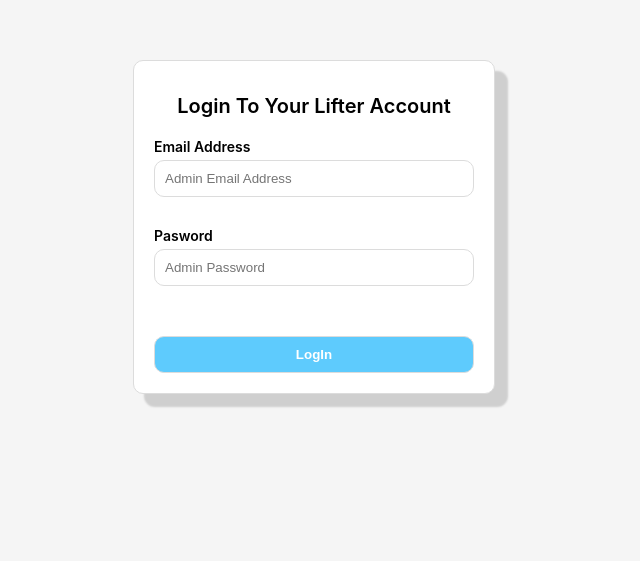
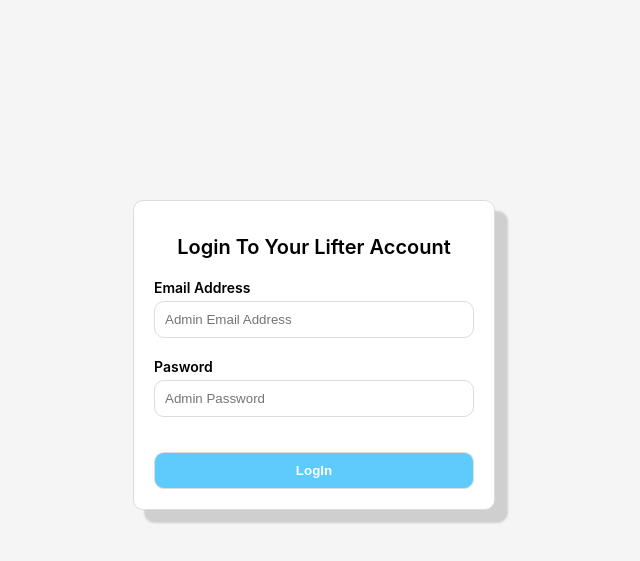
Before and after one commit to lifters-international/LiftersAdmin, a React (Create React App) app: page /login in a window 1280 px wide. Shown: the part 173-734 px from the top of the page, without its empty margins (326-966 px from the left). Built offline with nearby package versions, Linux system fonts and the light colour scheme; the HTML template or start-up script is replaced by a standard one.

Commit message:
fixed styling issue

```diff
--- a/src/components/AppLayout/index.css
+++ b/src/components/AppLayout/index.css
@@ -4,7 +4,7 @@
     align-items: center;
     justify-content: center;
     height: 100vh;
-    width: 100vw;
+    width: 100%;
     background-color: #f5f5f5;
 }
 
@@ -42,7 +42,7 @@ input {
     border: 1px solid gainsboro;
     border-radius: 10px;
     padding: 20px;
-    margin: 20px;
+    margin-top: 20%;
     width: 25%;
     box-shadow: 12px 12px 2px 1px rgba(56, 56, 56, 0.2);
 }
--- a/src/components/Home/index.css
+++ b/src/components/Home/index.css
@@ -1,6 +1,6 @@
 .header {
     background-color: #000;
-    width: 100%;
+    width: 100vw;
     display: flex;
     flex-direction: row;
     justify-content: center;
@@ -16,6 +16,7 @@
     width: 50%;
     text-align: left;
     cursor: pointer;
+    margin-left: 2%;
 }
 
 .header-content {
@@ -54,7 +55,8 @@
 
 .scrollView {
     height: 200px;
-    overflow: auto;
+    overflow-y: auto;
+    overflow-x: hidden;
 }
 
 .FoodDetails {
@@ -67,7 +69,7 @@
     margin-top: 10px;
     display: flex;
     flex-direction: column;
-    width: 90%
+    width: 70%
 }
 
 .FoodDetails__Name {
--- a/src/components/LabelInputDiv/index.css
+++ b/src/components/LabelInputDiv/index.css
@@ -1,6 +1,4 @@
 .Label-Input-Div {
     display: flex;
     flex-direction: column;
-    margin-top: 10px;
-    margin-bottom: 10px;
 }
--- a/src/components/RegisterButton/index.css
+++ b/src/components/RegisterButton/index.css
@@ -3,7 +3,7 @@
     border: 1px solid gainsboro;
     border-radius: 10px;
     padding: 10px;
-    margin-top: 20px;
+    margin-top: 15px;
     width: 100%;
     color: white;
     font-weight: 600;
```
